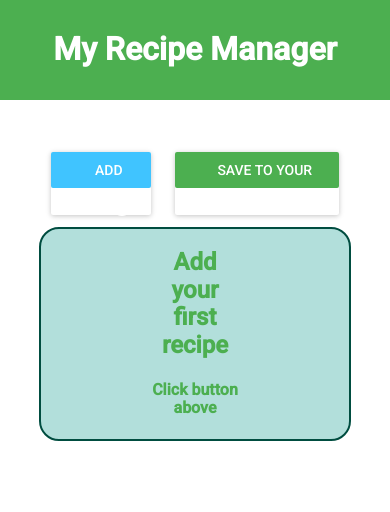
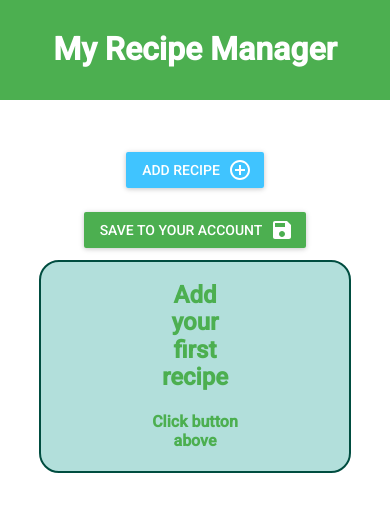
Before and after one commit to AlexKutkanych/EPAM_hw, a React (Create React App) app in the folder Recipe-box/: page / in a window 390 px wide. Shown: the top 512 px of the page. Built offline with nearby package versions, Linux system fonts and the light colour scheme.

Commit message:
added responsiveness to main buttons

```diff
--- a/Recipe-box/src/RecipeContainer/RecipeContainer.jsx
+++ b/Recipe-box/src/RecipeContainer/RecipeContainer.jsx
@@ -73,6 +73,7 @@ class RecipeContainer extends Component {
       this.setState({
         ...this.state,
         [`${inputName}FieldEmpty`]: true,
+        ingredientsFieldEmpty: true
       });
     } else {
       target.style.borderColor = "rgba(169, 169, 169, " + r_a + ")";
@@ -91,7 +92,6 @@ class RecipeContainer extends Component {
        ],
        recipiesEmpty: false,
        recipeFieldEmpty: true,
-       ingredientsFieldEmpty: true
      }));
 
      this.handleClose();
@@ -185,7 +185,8 @@ getClosest = (elem, selector) => {
             <RecipeList recipes={this.state.recipes}
                         newRecipe={this.state.newRecipe}
                         deleteRecipe={this.deleteRecipe}
-                        editRecipe={this.editRecipe}/>
+                        editRecipe={this.editRecipe}
+                        checkEmptyInput={this.checkIfNewReceipeFieldsEmpty}/>
             {this.state.recipiesEmpty && <NoRecipies />}
         </div>
         <ModalBox open={this.state.openNewRecipeModal}
--- a/Recipe-box/src/RecipeContainer/recipe-container.css
+++ b/Recipe-box/src/RecipeContainer/recipe-container.css
@@ -9,3 +9,12 @@
 
 .recipe-buttons__wrapper {
   display: flex; }
+
+@media (max-width: 768px) {
+  .recipe-buttons__wrapper {
+    justify-content: center; } }
+
+@media (max-width: 600px) {
+  .recipe-buttons__wrapper {
+    flex-direction: column;
+    align-items: center; } }
--- a/Recipe-box/src/RecipeContainer/recipe-container.scss
+++ b/Recipe-box/src/RecipeContainer/recipe-container.scss
@@ -12,3 +12,16 @@
 .recipe-buttons__wrapper {
     display: flex;
 }
+
+@media (max-width: 768px) {
+  .recipe-buttons__wrapper {
+      justify-content: center;
+  }
+}
+
+@media (max-width: 600px) {
+  .recipe-buttons__wrapper {
+      flex-direction: column;
+      align-items: center;
+  }
+}
--- a/Recipe-box/src/RecipeItem/RecipeItem.jsx
+++ b/Recipe-box/src/RecipeItem/RecipeItem.jsx
@@ -25,7 +25,7 @@ class RecipeItem extends Component {
 
   render() {
 
-    const { recipe, ingredients, toggleRecipeState, click, deleteRecipe, editRecipe, submitEditing } = this.props;
+    const { recipe, ingredients, toggleRecipeState, click, deleteRecipe, editRecipe, submitEditing, checkEmptyInput } = this.props;
 
     return (
         <div className={"recipe-item__block " + (toggleRecipeState ? "recipe-item__block_open" : null)}
@@ -60,6 +60,7 @@ class RecipeItem extends Component {
                     recipe={recipe}
                     ingredients={ingredients}
                     onChange={editRecipe}
+                    onBlur={checkEmptyInput}
                     submit={this.handleCloseEditRecipe}
                  />
         </div>
--- a/Recipe-box/src/RecipeItem/recipe-item.css
+++ b/Recipe-box/src/RecipeItem/recipe-item.css
@@ -15,6 +15,7 @@
 
 .recipe-item__name {
   display: block;
+  min-height: 20px;
   margin-bottom: 27px;
   padding: 0 10px;
   font-weight: bold;
--- a/Recipe-box/src/RecipeItem/recipe-item.scss
+++ b/Recipe-box/src/RecipeItem/recipe-item.scss
@@ -22,6 +22,7 @@
 
   &__name {
     display: block;
+    min-height: 20px;
     margin-bottom: 27px;
     padding: 0 10px;
     font-weight: bold;
--- a/Recipe-box/src/RecipeList/RecipeList.jsx
+++ b/Recipe-box/src/RecipeList/RecipeList.jsx
@@ -18,7 +18,7 @@ class RecipeList extends Component {
 
   render() {
 
-    const { recipes, deleteRecipe, editRecipe } = this.props;
+    const { recipes, deleteRecipe, editRecipe, checkEmptyInput } = this.props;
 
 
     return (
@@ -32,6 +32,7 @@ class RecipeList extends Component {
                           click={this.toggleFullRecipe}
                           deleteRecipe={deleteRecipe}
                           editRecipe={editRecipe}
+                          checkEmptyInput={checkEmptyInput}
                />)
           })
         }
```
